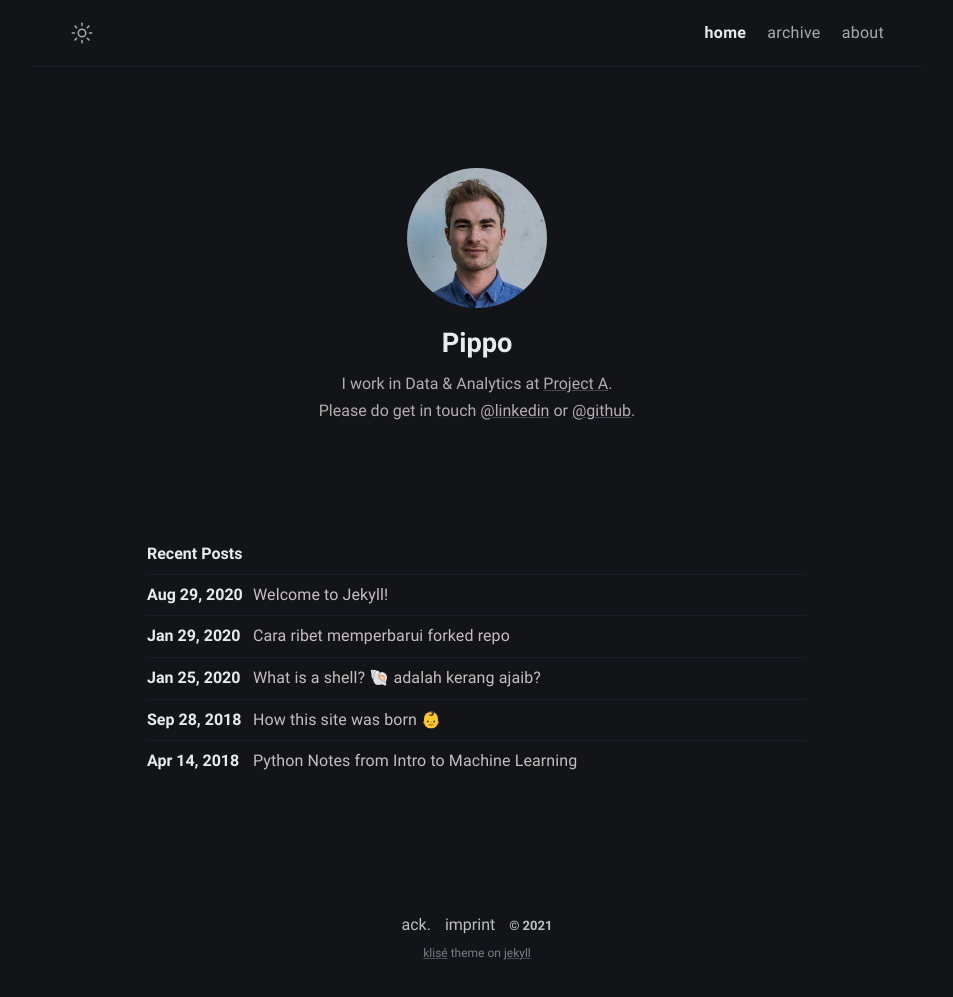
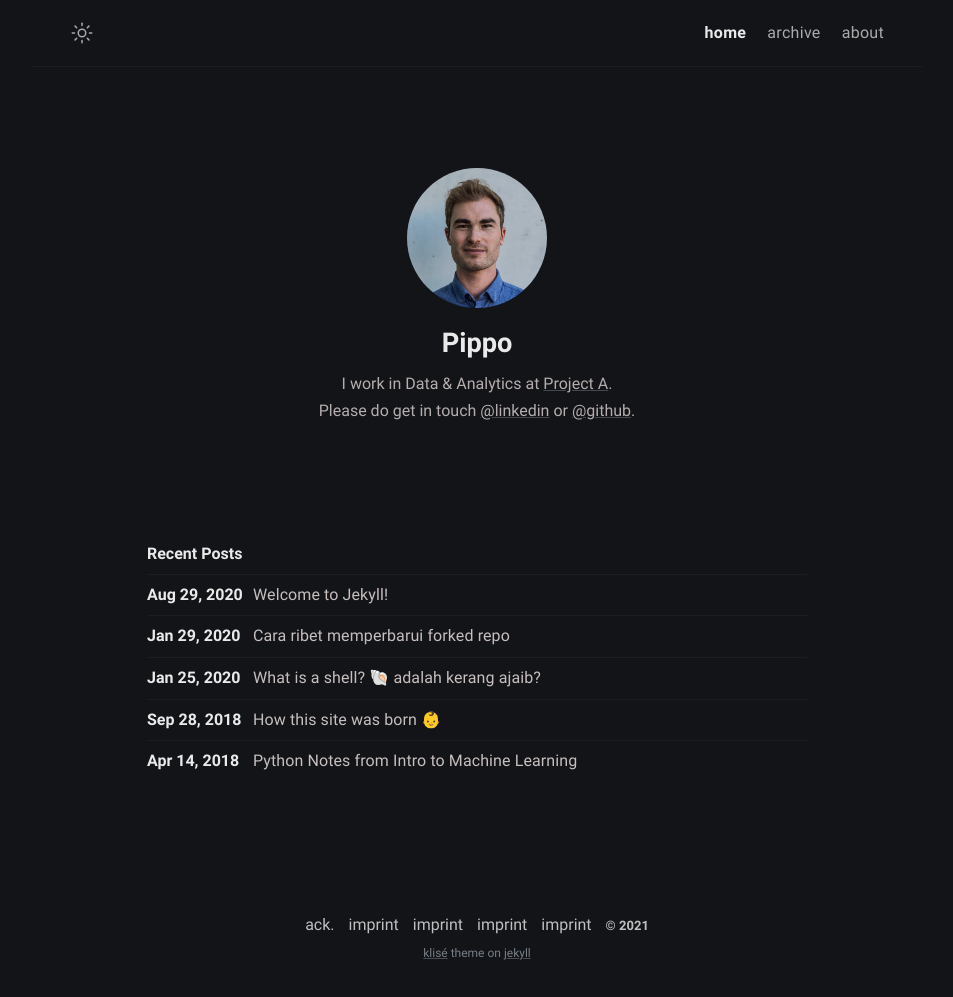
Before and after one commit to pippowie/pippowie.github.io, a Jekyll site: the page built from index.md, in a window 1280 px wide. Shown: the whole page, without its empty margins (163-1116 px from the left). Built offline with Jekyll 4.4.1, drawn with Linux system fonts in a browser that asks for light colours.

Commit message:
footer.html: changed

```diff
--- a/_includes/footer.html
+++ b/_includes/footer.html
@@ -1,5 +1,8 @@
 <footer class="footer">
   <a class="footer_item" href="/thanks">ack.</a>
+  <a class="footer_item" href="/imprint">imprint</a>
+  <a class="footer_item" href="/imprint">imprint</a>
+  <a class="footer_item" href="/imprint">imprint</a>
   <a class="footer_item" href="/imprint">imprint</a>
   <span class="footer_item">&copy; {{ site.time | date: "%Y" }}</span>
   <small class="footer_copyright">
```
